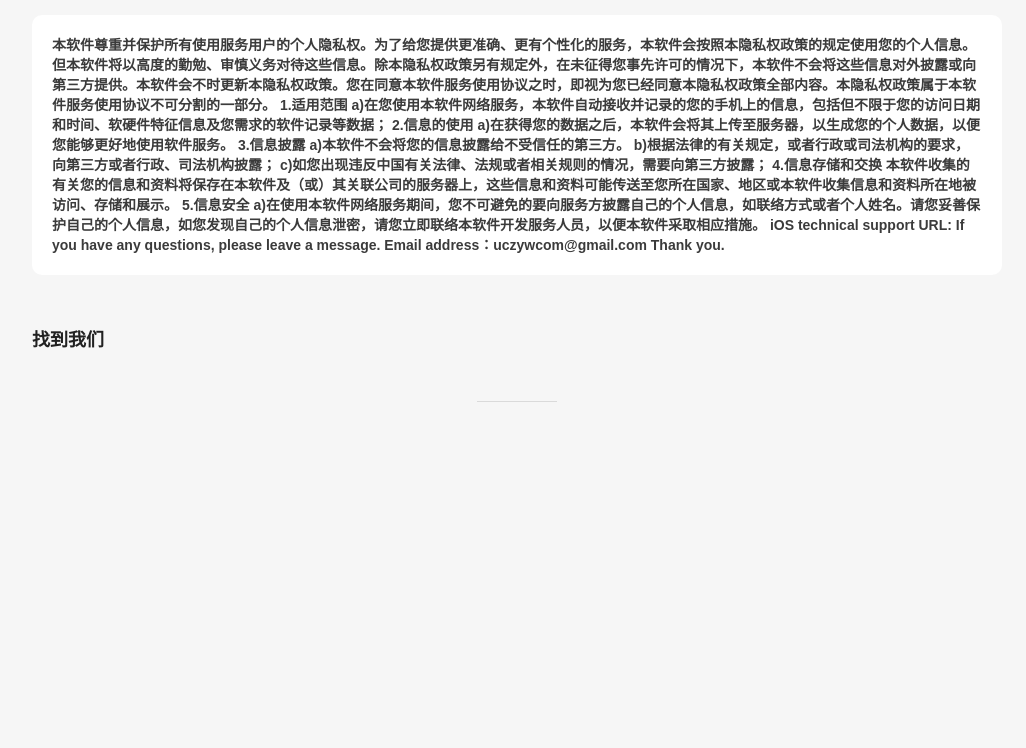
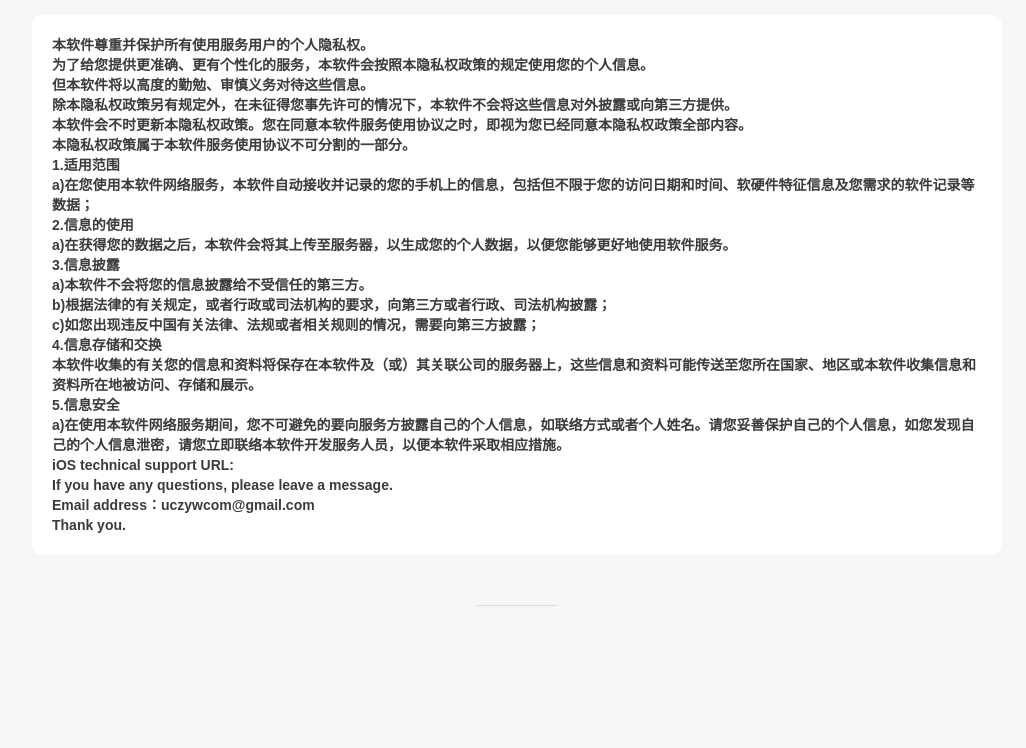
Before and after one commit to iuczy8/iuczy8.github.io, a plain HTML site: page privacy.html in a window 1280 px wide. Shown: the part 52-800 px from the top of the page, without its empty margins (123-1149 px from the left). Drawn offline with nearby package versions, Linux system fonts and the light colour scheme; some packages are replaced by stand-ins of ours; a script that the page names is missing.

Commit message:
Update privacy.html

```diff
--- a/privacy.html
+++ b/privacy.html
@@ -4,7 +4,7 @@
 <head><meta http-equiv="Content-Type" content="text/html; charset=UTF-8">
 
 <meta name="viewport" content="width=device-width, initial-scale=1.0, maximum-scale=1.0, user-scalable=no">
-<title>优创资源网导航页｜应用下载、扫码登录游戏、快捷指令、系统尝鲜、微信提示音</title>
+<title>隐私政策</title>
 <script src="https://gt.uczyw.com/https://github.com/iuczy8/uczyw/blob/main/jquery.min.js"></script>
 <script src="https://gt.uczyw.com/https://github.com/iuczy8/uczyw/blob/main/clipboard.min.js"></script>
 <script type="text/javascript">
@@ -71,7 +71,7 @@
 	<div class="JabiTopMenu">
 		<div class="JabiLogo">
 			<img class="JabiImg" src="https://s21.ax1x.com/2024/09/16/pAuoKDs.png">
-			<a class="JabiName">优创资源网</a>
+			<a class="JabiName">隐私政策</a>
 		</div>
 		<a class="JabiUrl">app.ucgod.cn</a>
 	</div>
@@ -79,37 +79,37 @@
 	<div class="JabiNone"></div>
 
 	<div class="JabiGg">
-		<a class="JabiGgTitle"> 本软件尊重并保护所有使用服务用户的个人隐私权。为了给您提供更准确、更有个性化的服务，本软件会按照本隐私权政策的规定使用您的个人信息。但本软件将以高度的勤勉、审慎义务对待这些信息。除本隐私权政策另有规定外，在未征得您事先许可的情况下，本软件不会将这些信息对外披露或向第三方提供。本软件会不时更新本隐私权政策。您在同意本软件服务使用协议之时，即视为您已经同意本隐私权政策全部内容。本隐私权政策属于本软件服务使用协议不可分割的一部分。
+		<a class="JabiGgTitle"> 本软件尊重并保护所有使用服务用户的个人隐私权。<br>为了给您提供更准确、更有个性化的服务，本软件会按照本隐私权政策的规定使用您的个人信息。<br>但本软件将以高度的勤勉、审慎义务对待这些信息。<br>除本隐私权政策另有规定外，在未征得您事先许可的情况下，本软件不会将这些信息对外披露或向第三方提供。<br>本软件会不时更新本隐私权政策。您在同意本软件服务使用协议之时，即视为您已经同意本隐私权政策全部内容。<br>本隐私权政策属于本软件服务使用协议不可分割的一部分。<br>
 
-1.适用范围
+1.适用范围<br>
 
-a)在您使用本软件网络服务，本软件自动接收并记录的您的手机上的信息，包括但不限于您的访问日期和时间、软硬件特征信息及您需求的软件记录等数据；
+a)在您使用本软件网络服务，本软件自动接收并记录的您的手机上的信息，包括但不限于您的访问日期和时间、软硬件特征信息及您需求的软件记录等数据；<br>
 
-2.信息的使用
+2.信息的使用<br>
 
-a)在获得您的数据之后，本软件会将其上传至服务器，以生成您的个人数据，以便您能够更好地使用软件服务。
+a)在获得您的数据之后，本软件会将其上传至服务器，以生成您的个人数据，以便您能够更好地使用软件服务。<br>
 
-3.信息披露
+3.信息披露<br>
 
-a)本软件不会将您的信息披露给不受信任的第三方。
+a)本软件不会将您的信息披露给不受信任的第三方。<br>
 
-b)根据法律的有关规定，或者行政或司法机构的要求，向第三方或者行政、司法机构披露；
+b)根据法律的有关规定，或者行政或司法机构的要求，向第三方或者行政、司法机构披露；<br>
 
-c)如您出现违反中国有关法律、法规或者相关规则的情况，需要向第三方披露；
+c)如您出现违反中国有关法律、法规或者相关规则的情况，需要向第三方披露；<br>
 
-4.信息存储和交换
+4.信息存储和交换<br>
 
-本软件收集的有关您的信息和资料将保存在本软件及（或）其关联公司的服务器上，这些信息和资料可能传送至您所在国家、地区或本软件收集信息和资料所在地被访问、存储和展示。
+本软件收集的有关您的信息和资料将保存在本软件及（或）其关联公司的服务器上，这些信息和资料可能传送至您所在国家、地区或本软件收集信息和资料所在地被访问、存储和展示。<br>
 
-5.信息安全
+5.信息安全<br>
 
-a)在使用本软件网络服务期间，您不可避免的要向服务方披露自己的个人信息，如联络方式或者个人姓名。请您妥善保护自己的个人信息，如您发现自己的个人信息泄密，请您立即联络本软件开发服务人员，以便本软件采取相应措施。
+a)在使用本软件网络服务期间，您不可避免的要向服务方披露自己的个人信息，如联络方式或者个人姓名。请您妥善保护自己的个人信息，如您发现自己的个人信息泄密，请您立即联络本软件开发服务人员，以便本软件采取相应措施。<br>
 
-iOS technical support URL:
+iOS technical support URL:<br>
 
-If you have any questions, please leave a message.
-Email address：uczywcom@gmail.com
-Thank you.
+If you have any questions, please leave a message.<br>
+Email address：uczywcom@gmail.com<br>
+Thank you.<br>
 </a>
 	</div>
 	</div>
@@ -119,7 +119,7 @@ Thank you.
 	</div>
 	<div class="JabiIndexNav">
 	</div>
-	<div class="JabiIndexTitle">找到我们</div>
+
 	<script>
 
 		function copyToClip(content) {
```
